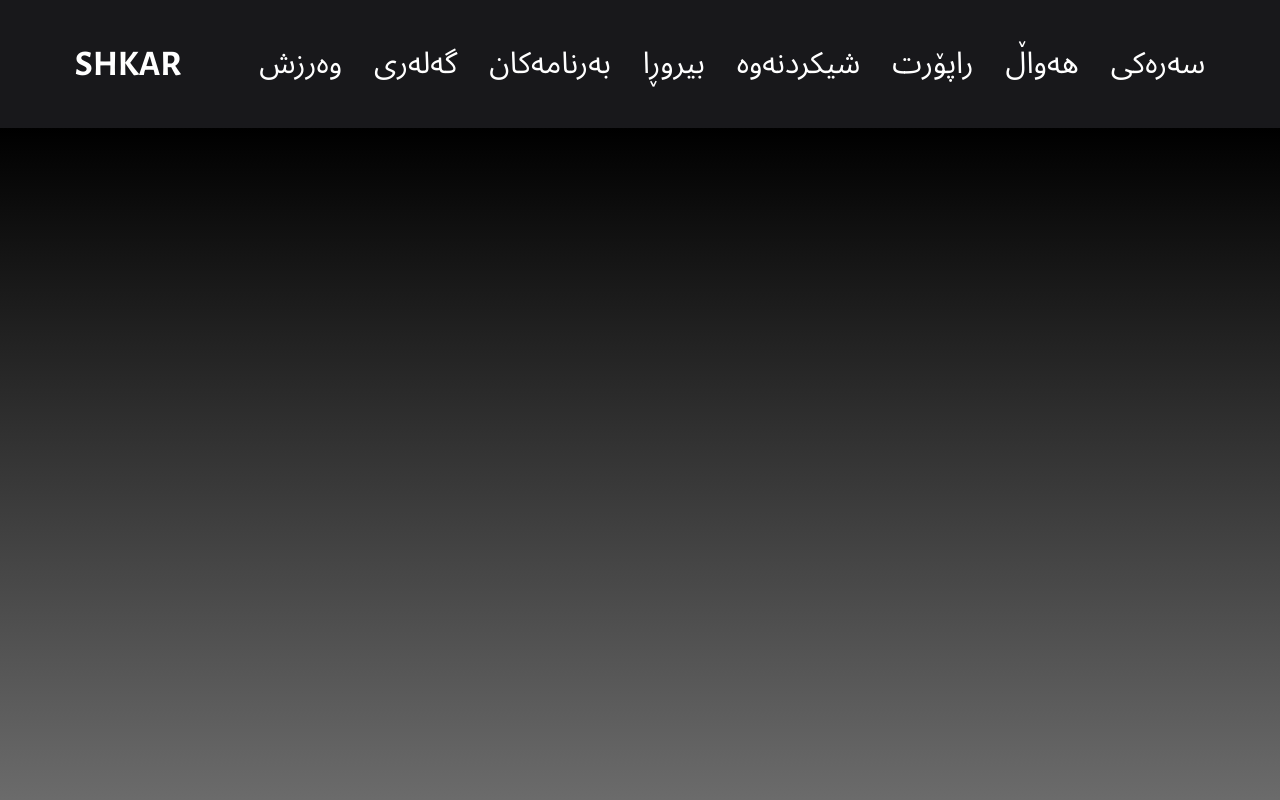
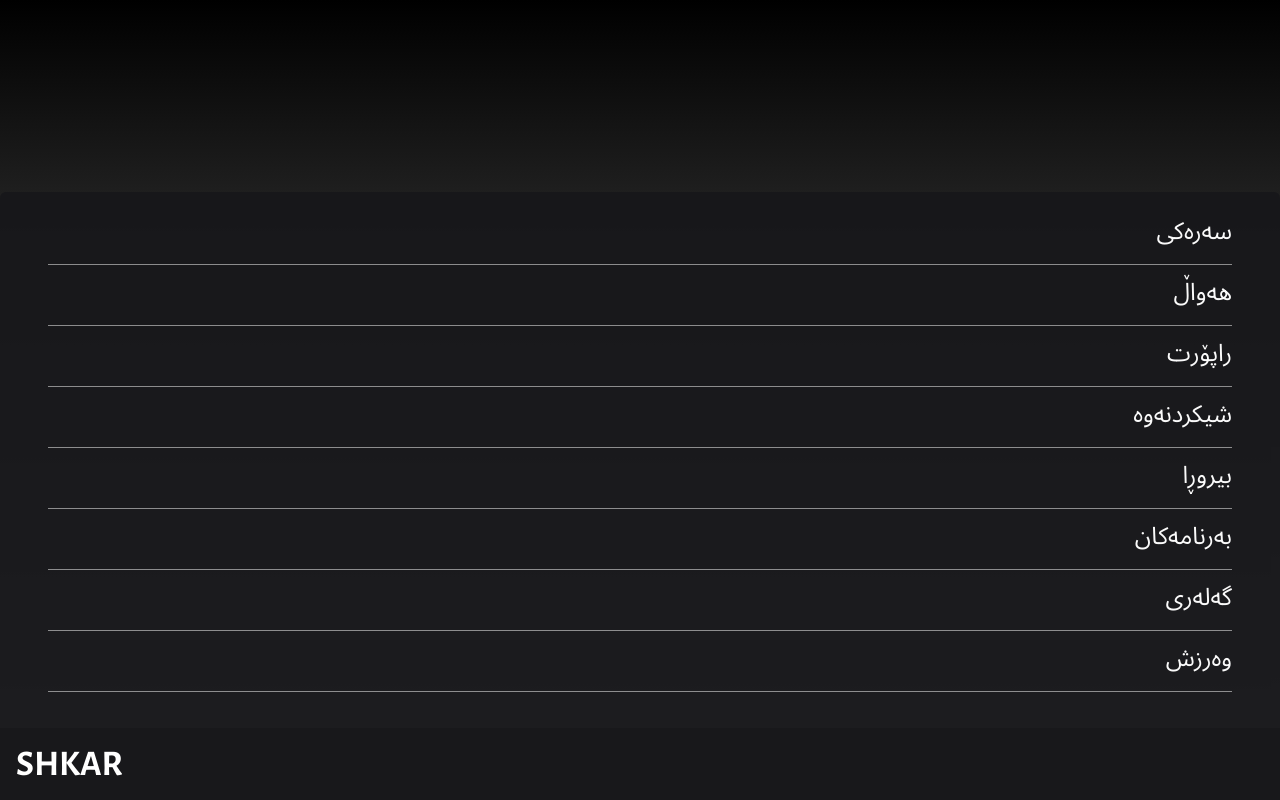
Before and after one commit to shkarDiary/shkar-portfolio1, a Next.js app: page / in a window 1280 px wide. Shown: the top 800 px of the page. Built offline with nearby package versions, Linux system fonts and the light colour scheme.

Commit message:
finish mobile version nav

```diff
--- a/src/components/navigation.tsx
+++ b/src/components/navigation.tsx
@@ -17,7 +17,7 @@ const navItems = [
   "گەلەری",
   "وەرزش",
 ];
-const barClassName = "w-[35px] h-[5px] bg-white my-[4px] ";
+const barClassName = "w-[30px] h-[2px] bg-white my-[4px] ";
 function Navigation() {
   const [isOpen, setIsOpen] = useState(false);
   const size = useMediaQuery();
@@ -32,10 +32,38 @@ function Navigation() {
 
   return (
     <nav
-      className="fixed bottom-0 flex w-screen flex-col  gap-6 overflow-hidden bg-primary px-8 py-4 text-white
-    md:static md:bottom-auto md:h-32 md:flex-row md:items-center md:justify-around md:px-12 "
+      className={cn(
+        " grid grid-cols-1 grid-rows-1 justify-items-center text-white ",
+        noto.className,
+      )}
     >
-      <div className="flex justify-between ">
+      <motion.ul
+        animate={{
+          opacity: isOpen ? 100 : 0,
+          display: isOpen ? "flex" : "none",
+          height: isOpen ? "38rem" : "0",
+          width: isOpen ? "100%" : "90%",
+        }}
+        initial={{
+          opacity: 0,
+          display: "none",
+          height: 0,
+          width: "90%",
+        }}
+        transition={{ duration: 0.5 }}
+        className="fixed bottom-0  hidden w-full flex-col  gap-3
+        rounded-md bg-primary/95 px-12 py-6 text-2xl text-primary-foreground"
+      >
+        {navItems.map((item, index) => (
+          <div className="flex w-full flex-col items-end " key={index}>
+            <Link className=" " href={""}>
+              {item}
+            </Link>
+            <div className="mt-4 h-[1px] w-full bg-white/50" />
+          </div>
+        ))}
+      </motion.ul>
+      <div className=" fixed bottom-0 flex w-full flex-grow  justify-between bg-primary px-4 py-4 ">
         <Logo />
         <div
           className="flex h-[50px] w-[80px] cursor-pointer flex-col items-center justify-center md:hidden "
@@ -45,7 +73,7 @@ function Navigation() {
             className={barClassName}
             animate={{
               rotate: isOpen ? 45 : 0,
-              y: isOpen ? 13 : 0,
+              y: isOpen ? 10 : 0,
             }}
             transition={{ duration: 0.3 }}
           />
@@ -60,36 +88,12 @@ function Navigation() {
             className={barClassName}
             animate={{
               rotate: isOpen ? -45 : 0,
-              y: isOpen ? -13 : 0,
+              y: isOpen ? -10 : 0,
             }}
             transition={{ duration: 0.3 }}
           />
         </div>
       </div>
-      <motion.div
-        animate={{
-          opacity: isOpen ? 100 : 0,
-          display: isOpen ? "flex" : "none",
-          height: isOpen ? "55vh" : "0",
-        }}
-        initial={{
-          opacity: 0,
-          display: "none",
-          height: 0,
-        }}
-        transition={{ duration: 0.3 }}
-        className={cn(
-          `w-full flex-col items-center space-y-6 overflow-hidden text-center
-          text-2xl md:w-auto  md:flex-row-reverse md:gap-8 md:space-y-0 md:text-3xl `,
-          noto.className,
-        )}
-      >
-        {navItems.map((item, index) => (
-          <Link className="" href={""} key={index}>
-            {item}
-          </Link>
-        ))}
-      </motion.div>
     </nav>
   );
 }
```
